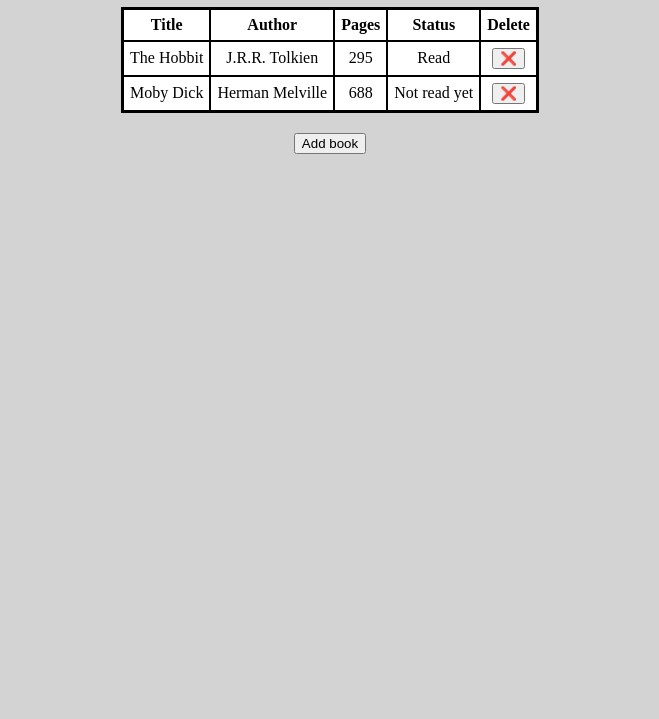
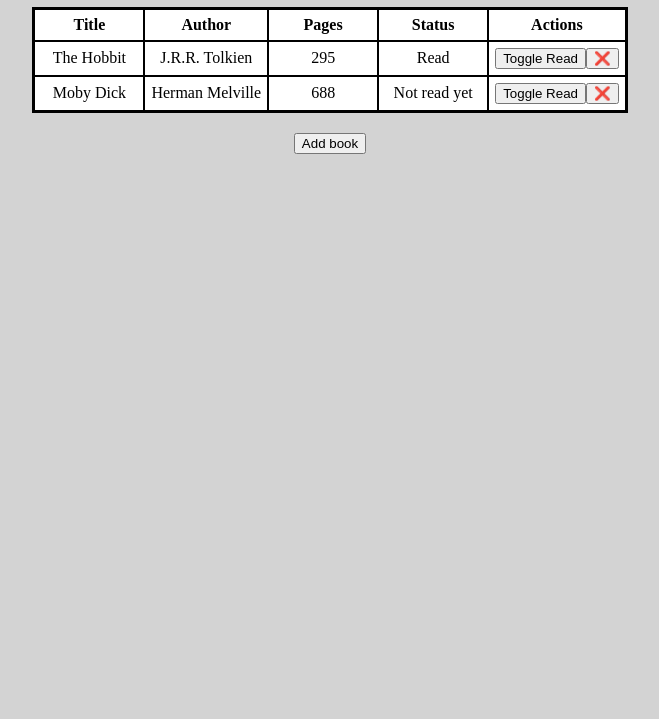
Before and after one commit to npdawson/odin-project-library, a plain HTML site: page index.html in a window 1280 px wide. Shown: the part 81-800 px from the top of the page, without its empty margins (310-969 px from the left). Drawn offline with Linux system fonts and the light colour scheme.

Commit message:
add button to toggle read status of each book

```diff
--- a/index.html
+++ b/index.html
@@ -16,7 +16,7 @@
 						<th>Author</th>
 						<th>Pages</th>
 						<th>Status</th>
-						<th>Delete</th>
+						<th>Actions</th>
 					</tr>
 				</thead>
 			</table>
--- a/main.js
+++ b/main.js
@@ -8,6 +8,10 @@ class Book {
         this.read = false;
 		this.id = crypto.randomUUID();
     }
+
+	toggleRead() {
+		this.read = !this.read;
+	}
 
 	info() {
 		var info = this.title + " by " + this.author + ", " + this.pages + " pages";
@@ -44,7 +48,7 @@ function displayLibrary() {
 		const author = row.insertCell();
 		const pages = row.insertCell();
 		const read = row.insertCell();
-		const remove = row.insertCell();
+		const actions = row.insertCell();
 
 		const readYet = book.read ? "Read" : "Not read yet";
 
@@ -53,11 +57,21 @@ function displayLibrary() {
 		pages.textContent = book.pages;
 		read.textContent = readYet;
 
+		const toggleReadButton = document.createElement("button");
+		toggleReadButton.textContent = "Toggle Read";
+		toggleReadButton.setAttribute("data-id", book.id);
+		toggleReadButton.addEventListener("click", (event) => {
+			const id = event.target.dataset.id;
+			const book = myLibrary.find(b => b.id === id);
+			book.toggleRead();
+			displayLibrary();
+		});
+		actions.appendChild(toggleReadButton);
 		const removeButton = document.createElement("button");
 		removeButton.textContent = "❌";
 		removeButton.setAttribute("data-id", book.id);
 		removeButton.addEventListener("click", removeBookFromLibrary);
-		remove.appendChild(removeButton);
+		actions.appendChild(removeButton);
 	});
 }
 
--- a/style.css
+++ b/style.css
@@ -24,6 +24,7 @@ table {
 td, th {
 	background-color: white;
 	padding: 6px;
+	min-width: 6em;
 }
 
 .horiz {
```
